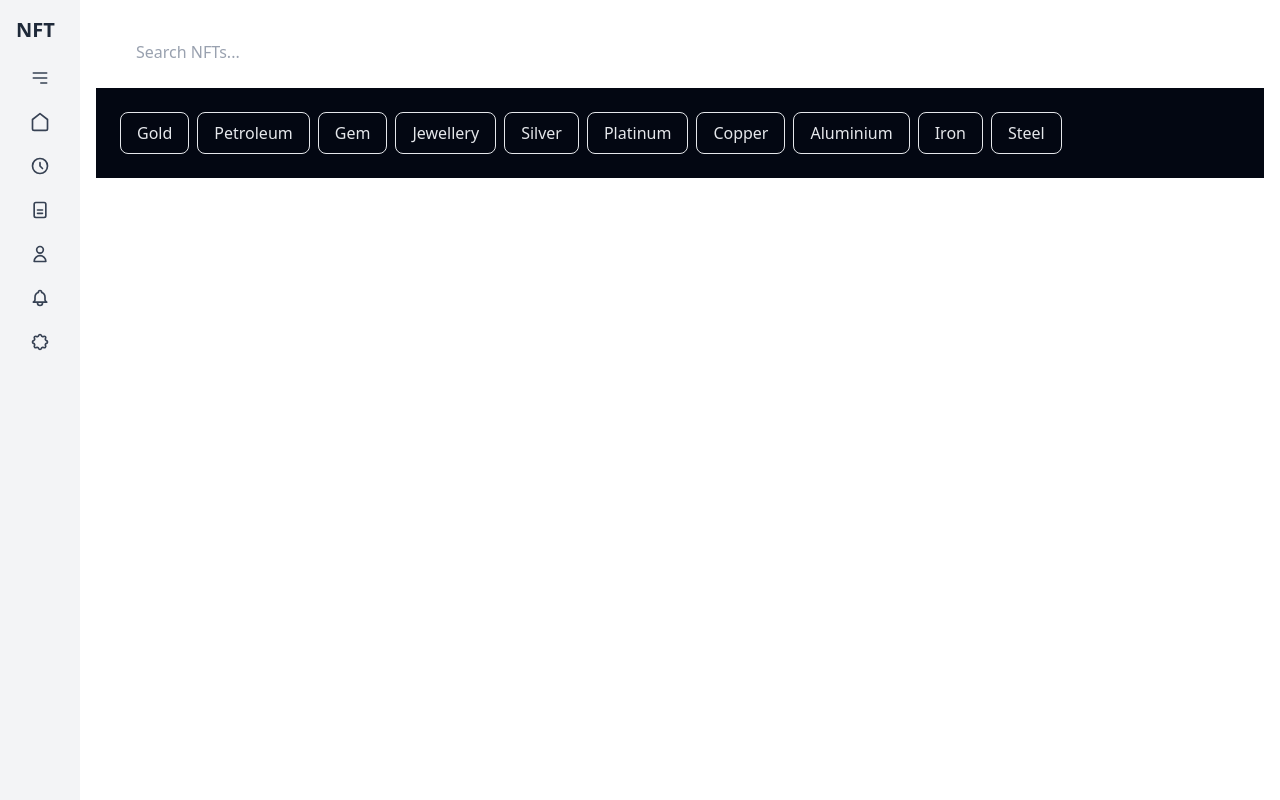
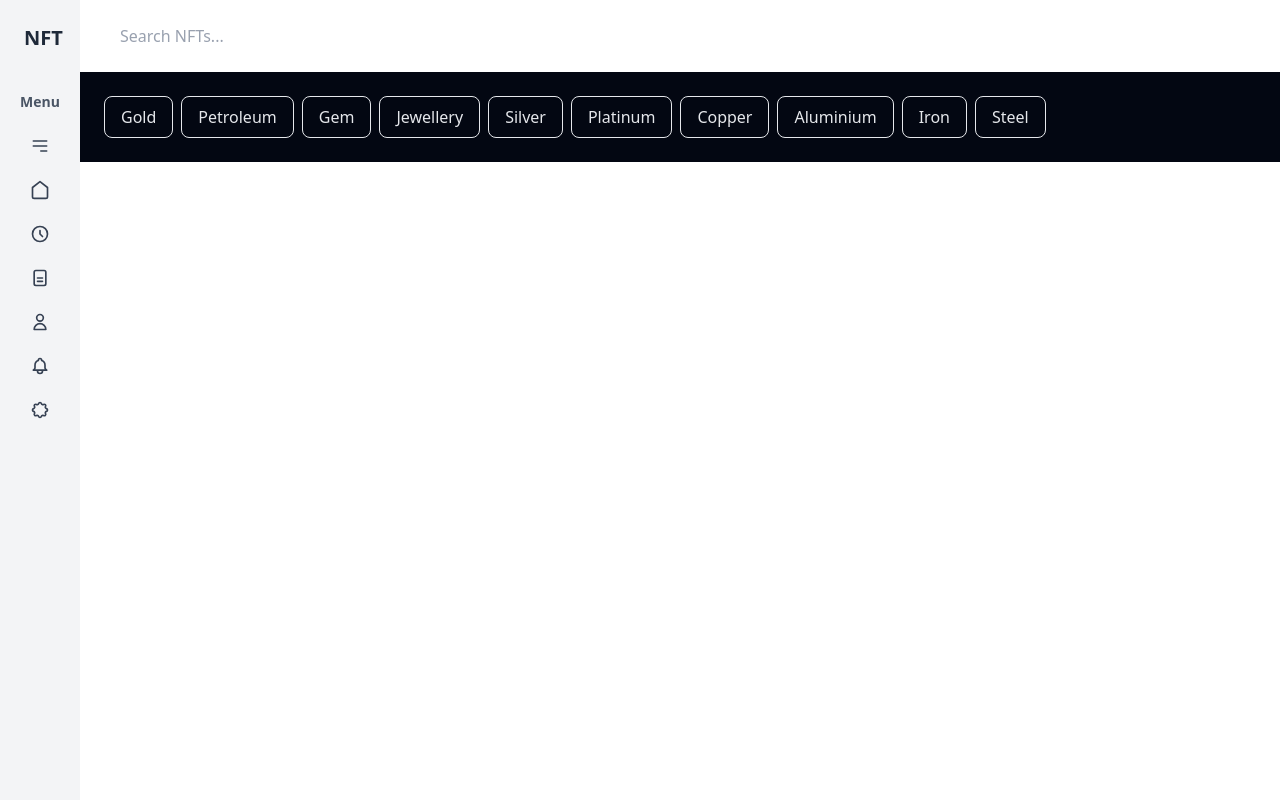
Before and after one commit to Dasundh99/nft_marketplace, a React (Vite) app in the folder client/: page / in a window 1280 px wide. Shown: the top 800 px of the page. Built offline with nearby package versions, Linux system fonts and the light colour scheme; no server answers.

Commit message:
side nav layout

```diff
--- a/client/src/components/SideNav/SideNav.tsx
+++ b/client/src/components/SideNav/SideNav.tsx
@@ -2,8 +2,11 @@ import React from "react";
 
 const SideNav: React.FC = () => {
   return (
-    <div className="w-20 h-screen bg-gray-100 dark:bg-gray-800 p-4 transition-colors duration-200">
-      <h2 className="text-xl font-bold text-gray-800 dark:text-gray-100">NFT</h2>
+    <div className="fixed top-0 left-0 w-20 h-screen bg-gray-100 dark:bg-gray-800 p-4 transition-colors duration-200">
+      <div className="text-center p-2">
+        <h2 className="text-xl font-bold text-gray-800 dark:text-gray-100">NFT</h2>
+      </div>
+      <p className="pt-8 text-center text-sm font-bold text-gray-600 dark:text-gray-400">Menu</p>
       <ul className="mt-4 space-y-2">
         {/* Menu Icon */}
         <li>
--- a/client/src/pages/Home.tsx
+++ b/client/src/pages/Home.tsx
@@ -9,8 +9,8 @@ const Home: React.FC = () => {
     <div>
       <div className="flex">
         <SideNav />
-        <div className="flex-1 bg-white dark:bg-gray-900 transition-colors duration-200">
-          <div className="p-4">
+        <div className="ml-20 flex-1 bg-white dark:bg-gray-900 transition-colors duration-200 h-[2000px]">
+          <div className="">
             <Header />
             <Categories />
           </div>
```
